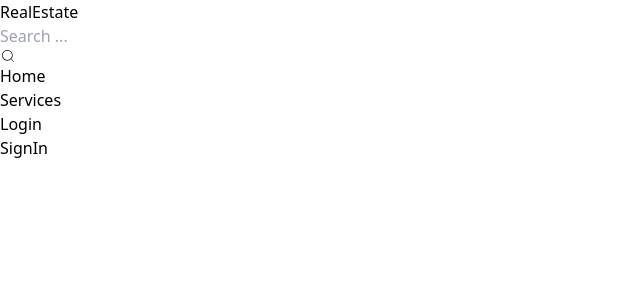
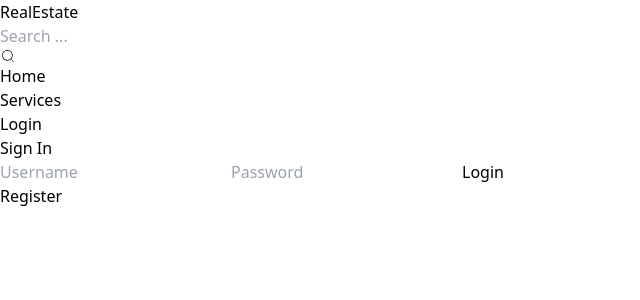
Before and after one commit to pzare1/mern-estate, a React (Vite) app in the folder client/: page /login in a window 1280 px wide. Shown: the top 300 px of the page, without its empty margins (0-640 px from the left). Built offline with nearby package versions, Linux system fonts and the light colour scheme.

Commit message:
Add ui for signIn page

```diff
--- a/client/src/pages/SignIn.jsx
+++ b/client/src/pages/SignIn.jsx
@@ -1,8 +1,62 @@
-import React from 'react'
+import React, { useState } from 'react'
+import { useNavigate } from'react-router-dom'
 
 function SignIn() {
+    const [formData, setformData] = useState({});
+    const [errors, setErrors] = useState(null);
+    const [loading, setloading] = useState(false)
+    const navigate = useNavigate();
+    const changeHandle = async(e) => {
+        setformData({...formData, [e.target.id]: e.target.value});
+    }
+    const submitHandle = async (e) => {
+        e.preventDefault();
+        try {
+            setloading(true);
+            const res = await fetch('/api/auth/signin', {
+                method: 'POST',
+                headers: {
+                    'Content-Type': 'application/json'
+                },
+                body: JSON.stringify(formData)
+            });
+            const data = await res.json();
+            if(data.success === false){
+                setErrors(data.message);
+                setloading(false);
+                return;
+            }
+            setloading(false);
+            setErrors(null);
+            navigate('/')
+        } catch (error) {
+            setloading(false);
+            setErrors(error.message);
+        }
+    };
+    const changePage =  (e) => {
+        e.preventDefault();
+        navigate('/register')
+    }
   return (
-    <div>SignIn</div>
+    <div>
+        <h1 className='my-5 sm:my-7 text-center font-semibold sm:text-xl text-sm text-slate-400 bg-slate-200 w-full max-w-md mx-auto py-3 rounded-md'>
+            Sign In
+        </h1>
+        <form onSubmit={submitHandle} className='flex flex-col items-center justify-center w-full max-w-md mx-auto'>
+            <div className='flex flex-col w-full px-8 py-2  bg-white rounded-lg text-slate-600'>
+                <div>
+                    <label className='block text-slate-600 text-sm font-bold mb-2' htmlFor='username'></label>
+                    <input className=' my-2 placeholder:text-sm shadow appearance-none border rounded w-full py-2 px-3 text-slate-600 leading-tight focus:outline-none focus:shadow-outline' id='username' type='text' placeholder='Username' onChange={changeHandle}/>
+                    <label className='block text-slate-600 text-sm font-bold mb-2' htmlFor='password'></label>
+                    <input className=' my-2 placeholder:text-sm shadow appearance-none border rounded w-full py-2 px-3 text-slate-600 leading-tight focus:outline-none focus:shadow-outline' id='password' type='password' placeholder='Password' onChange={changeHandle}/>
+                    <button disabled={loading} className='my-2 w-full bg-slate-600 hover:bg-slate-500 text-slate-200 text-sm py-2 px-4 rounded focus:outline-none focus:shadow-outline'>{loading ? 'Loading' : 'Login'}</button>
+                </div>
+                <button onClick={changePage} className='my-2 w-full bg-green-600 hover:bg-green-500 text-green-50 text-sm py-2 px-4 rounded focus:outline-none focus:shadow-outline'>Register</button>
+                {errors && <div className='text-red-600 text-sm p-2 bg-red-100 rounded-md my-2'>{errors}</div>}
+            </div>
+        </form>
+    </div>
   )
 }
 
--- a/client/src/pages/SignUp.jsx
+++ b/client/src/pages/SignUp.jsx
@@ -13,7 +13,7 @@ function SignUp() {
         e.preventDefault();
         try {
             setloading(true);
-            const res = await fetch('/api/auth/signup', {
+            const res = await fetch('/api/auth/', {
                 method: 'POST',
                 headers: {
                     'Content-Type': 'application/json'
@@ -34,6 +34,10 @@ function SignUp() {
             setErrors(error.message);
         }
     };
+    const changePage = (e) => {
+        e.preventDefault();
+        navigate('/login');
+    }
   return (
     <div>
         <h1 className='my-5 sm:my-7 text-center font-semibold sm:text-xl text-sm text-slate-400 bg-slate-200 w-full max-w-md mx-auto py-3 rounded-md'>
@@ -49,8 +53,8 @@ function SignUp() {
                     <label className='block text-slate-600 text-sm font-bold mb-2' htmlFor='password'></label>
                     <input className=' my-2 placeholder:text-sm shadow appearance-none border rounded w-full py-2 px-3 text-slate-600 leading-tight focus:outline-none focus:shadow-outline' id='password' type='password' placeholder='Password' onChange={changeHandle}/>
                     <button disabled={loading} className='my-2 w-full bg-slate-600 hover:bg-slate-500 text-slate-200 text-sm py-2 px-4 rounded focus:outline-none focus:shadow-outline'>{loading ? 'Loading' : 'Register'}</button>
-                    <button className='my-2 w-full bg-green-600 hover:bg-green-500 text-green-50 text-sm py-2 px-4 rounded focus:outline-none focus:shadow-outline'>Login</button>
                 </div>
+                <button onClick={changePage} className='my-2 w-full bg-green-600 hover:bg-green-500 text-green-50 text-sm py-2 px-4 rounded focus:outline-none focus:shadow-outline'>Login</button>
                 {errors && <div className='text-red-600 text-sm p-2 bg-red-100 rounded-md my-2'>{errors}</div>}
             </div>
         </form>
```
Also changed, not shown: 1 other file (tests, documents, lock files or other folders).
